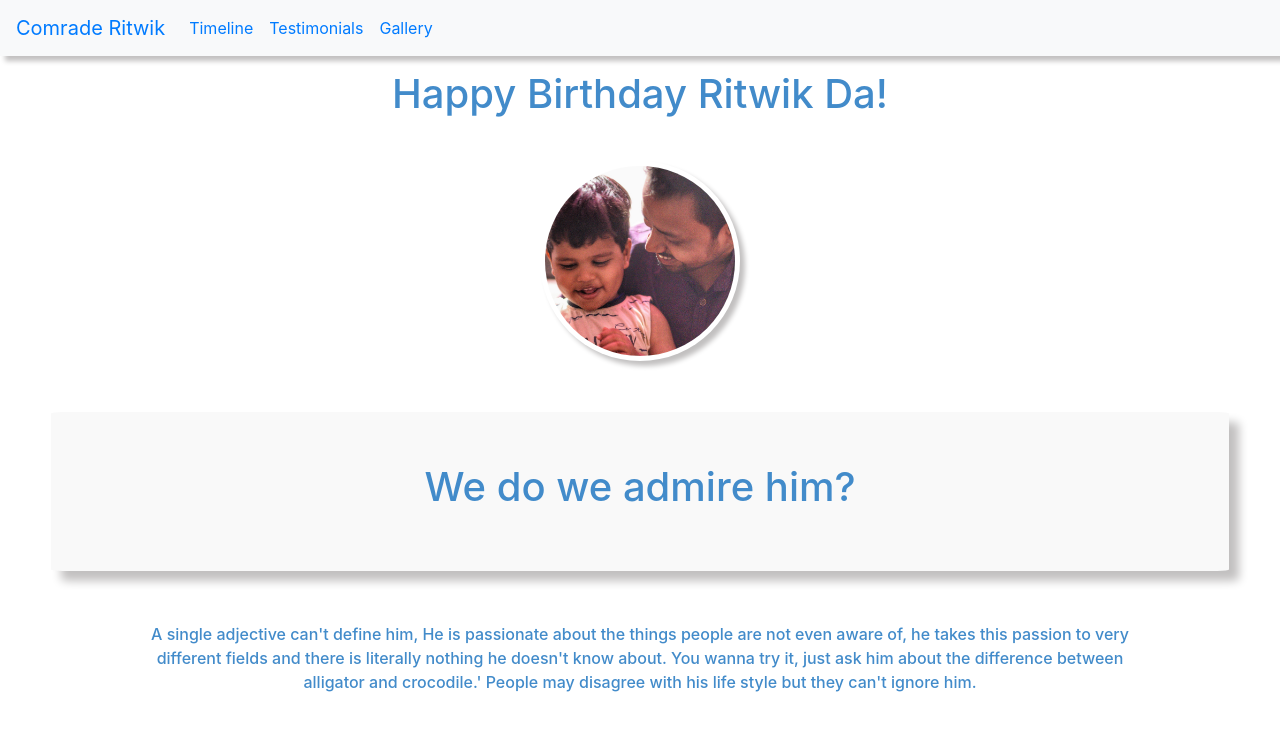
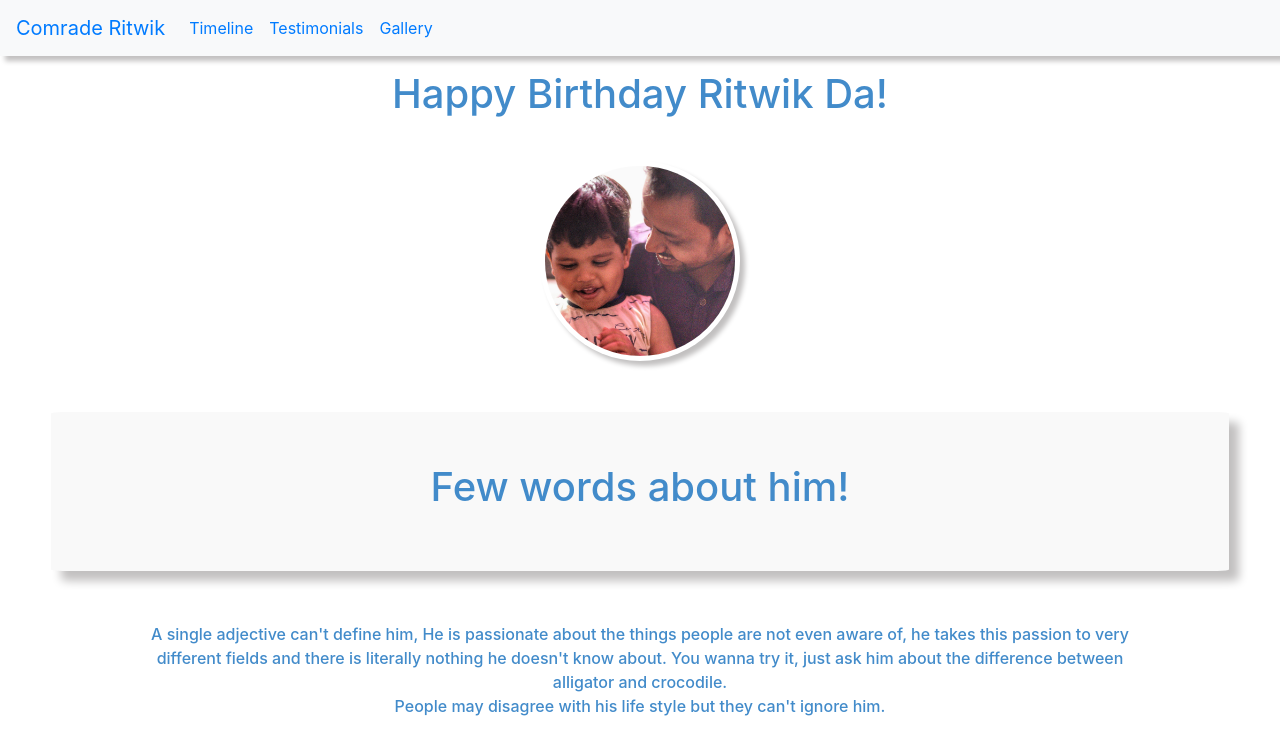
Before and after one commit to tsulemani/hbd, a plain HTML site: page index.html in a window 1280 px wide. Drawn offline with nearby package versions, Linux system fonts and the light colour scheme.

Commit message:
Update index.html

```diff
--- a/index.html
+++ b/index.html
@@ -35,10 +35,10 @@
       <img src="photo0.jpg" alt="icon">
       <div class="cls2">
 
-        <h1 >We do we admire him?</h1>
+        <h1 >Few words about him!</h1>
       </div>
       <h6 class="div1">
-         <p>A single adjective can't define him, He is passionate about the things people are not even aware of, he takes this passion to very different fields and there is literally nothing he doesn't know about. You wanna try it, just ask him about the difference between alligator and crocodile.' People may  disagree with his life style but they can't ignore him.   </p>
+         <p>A single adjective can't define him, He is passionate about the things people are not even aware of, he takes this passion to very different fields and there is literally nothing he doesn't know about. You wanna try it, just ask him about the difference between alligator and crocodile. <br> People may  disagree with his life style but they can't ignore him.   </p>
       </h6>
 
 
```
